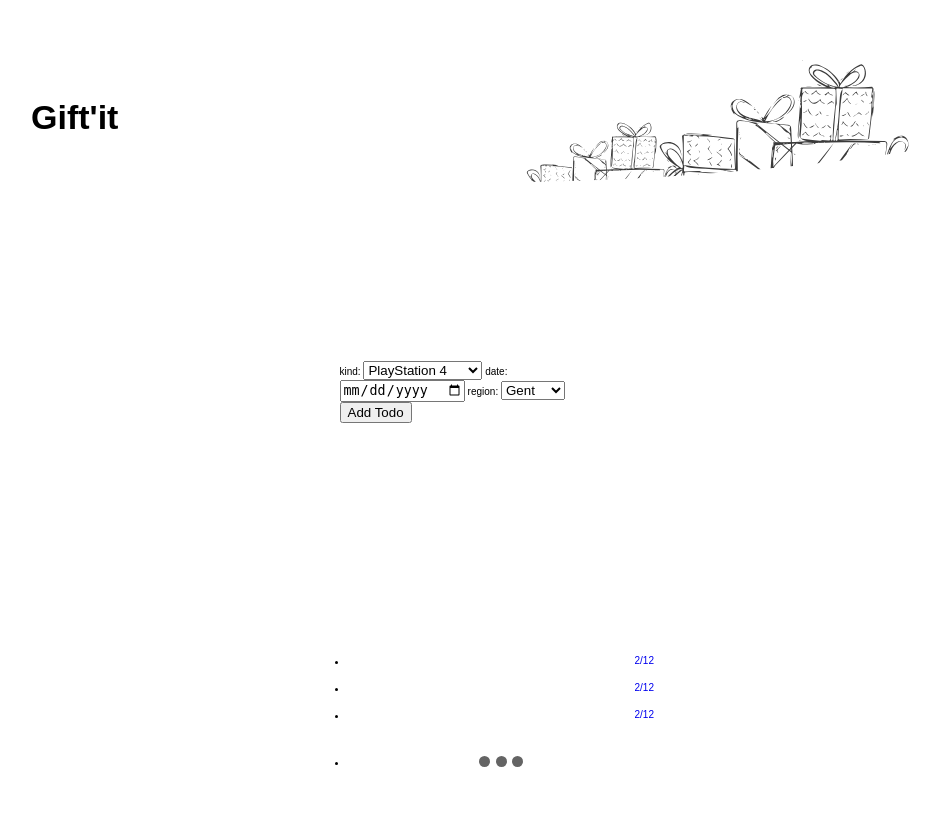
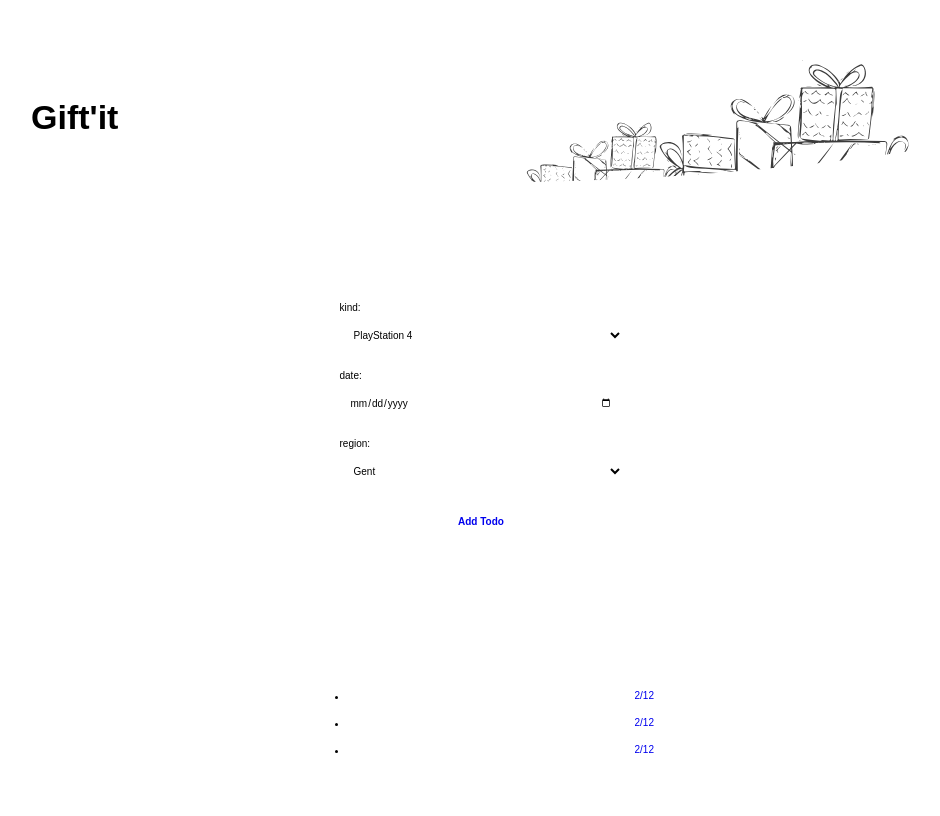
Before and after one commit to timonwullus/planit, a PHP site: page /index.php?page=nextform&id=1 in a window 1280 px wide. Shown: the whole page, without its empty margins (167-1107 px from the left). Run offline with PHP 8.4, Linux system fonts and the light colour scheme; data comes from the database, SQL or seed files in the repository; data that the repository does not hold is empty.

Commit message:
style form

```diff
--- a/src/css/style.css
+++ b/src/css/style.css
@@ -234,6 +234,7 @@ body {
   background-color: var(--form--grey--color);
   border: none;
   margin-bottom: 2rem;
+  margin-top: .7rem;
   padding: .1rem 1rem;
 }
 
--- a/src/view/pages/nextform.php
+++ b/src/view/pages/nextform.php
@@ -8,24 +8,25 @@
   <section class="form">
       <h3 class="hidden">Formulier</h3>
       <div class="form--container">
-      <form method="post" action="index.php?page=nextform">
+      <form method="post" action="index.php?page=nextform" class="form">
         <input type="hidden" name="action" value="insertData" />
         <div>
-          <label for="product">kind:</label>
-          <select name="product" id="product">
+          <label class="form--label" for="product">kind:</label>
+          <select class="form--input" name="product" id="product">
             <?php foreach($products as $product): ?>
               <option name="product" value="<?php echo $product['id']?>"><?php echo $product['name'] ?></option>
             <?php endforeach; ?>
           </select>
-          <label for="date" min="<?php echo $currentDate; ?>">date:</label>
-          <input type="date" id="date" name="date" value="<?php
+
+          <label class="form--label" for="date" min="<?php echo $currentDate; ?>">date:</label>
+          <input class="form--input" type="date" id="date" name="date" value="<?php
           if (!empty($_POST['date'])) {
             echo $_POST['date'];
           }
           ?>" />
 
-          <label for="region">region:</label>
-          <select name="region" id="region">
+          <label class="form--label" for="region">region:</label>
+          <select class="form--input" name="region" id="region">
             <?php foreach($regions as $region): ?>
               <option name="region" value="<?php echo $region['id']?>"><?php echo ucfirst($region['name']) ?></option>
             <?php endforeach; ?>
@@ -33,7 +34,7 @@
         </div>
         <div>
           <a href="index.php?page=detail">
-          <button type="submit">Add Todo</button>
+          <button class="form--btn" type="submit">Add Todo</button>
           </a>
         </div>
       </form>
```
